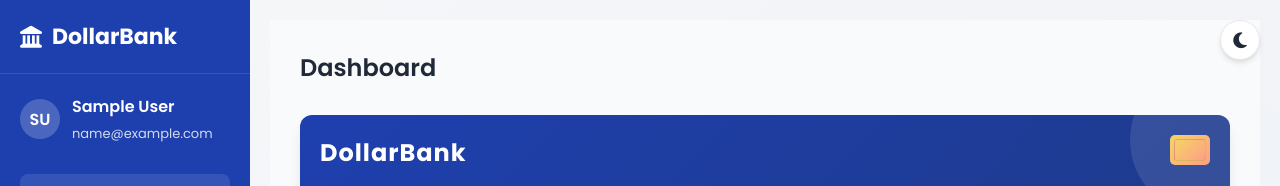
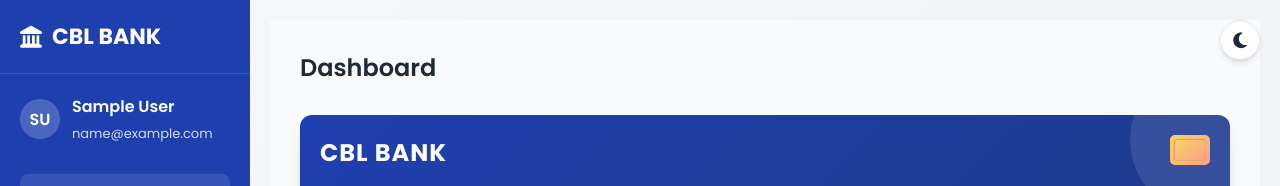
Before and after one commit to walletmetamask/CBL-bnk, a website: page dashboard.html in a window 1280 px wide. Shown: the top 186 px of the page. Drawn offline with Linux system fonts and the light colour scheme; no server answers; sample sign-in values are in the browser's storage.

Commit message:
Update dashboard.html

```diff
--- a/dashboard.html
+++ b/dashboard.html
@@ -15,7 +15,7 @@
     <div class="dashboard">
         <div class="sidebar" id="sidebar">
             <div class="sidebar-header">
-                <h2><i class="fas fa-landmark"></i> DollarBank</h2>
+                <h2><i class="fas fa-landmark"></i> CBL BANK</h2>
             </div>
             <div class="user-info">
                 <div class="user-avatar" id="user-avatar">JD</div>
@@ -74,7 +74,7 @@
             <div class="page active" id="dashboard-page">
                 <div class="bank-card">
                     <div class="bank-card-header">
-                        <div class="bank-card-logo">DollarBank</div>
+                        <div class="bank-card-logo">CBL BANK</div>
                         <div class="bank-card-chip"></div>
                     </div>
                     <div class="bank-card-number">**** **** **** 1234</div>
```
